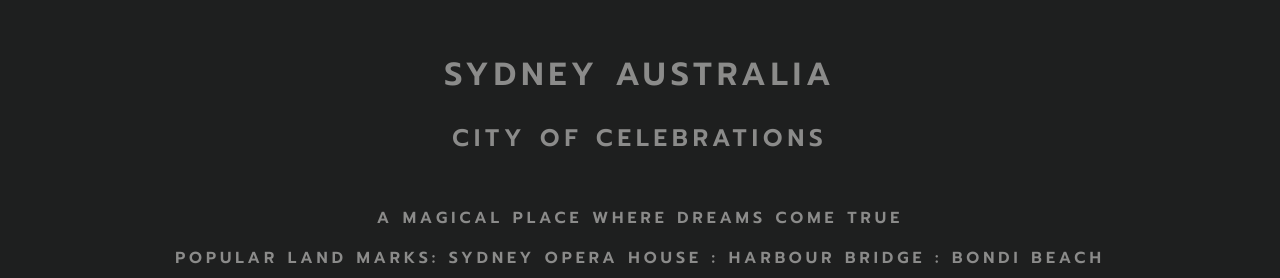
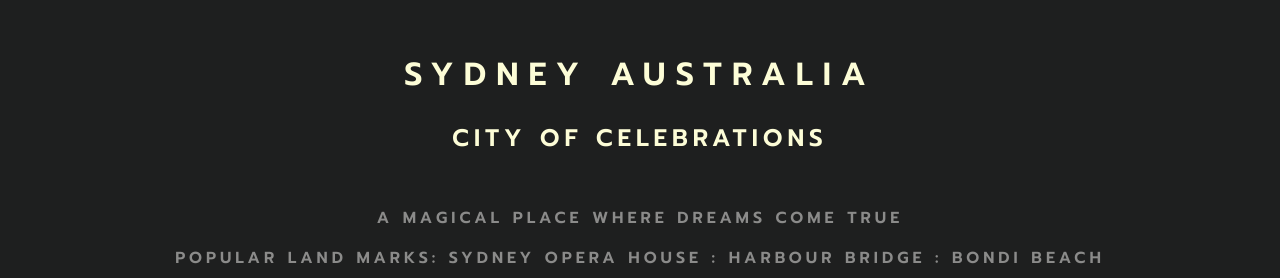
Before and after one commit to Nasir-Mushtaq/favouriteCity, a plain HTML site: page index.html in a window 1280 px wide. Shown: the top 278 px of the page. Drawn offline with Linux system fonts and the light colour scheme.

Commit message:
changed h1 color

```diff
--- a/style.css
+++ b/style.css
@@ -10,7 +10,11 @@ header {
     text-align: center;
     margin-top: 50px;
     margin-bottom: 50px;
-    color: rgb(139, 139, 138);
+    color: rgb(253, 253, 215);
+}
+
+header h1 {
+  letter-spacing: 10px;
 }
 
 .about {
```
